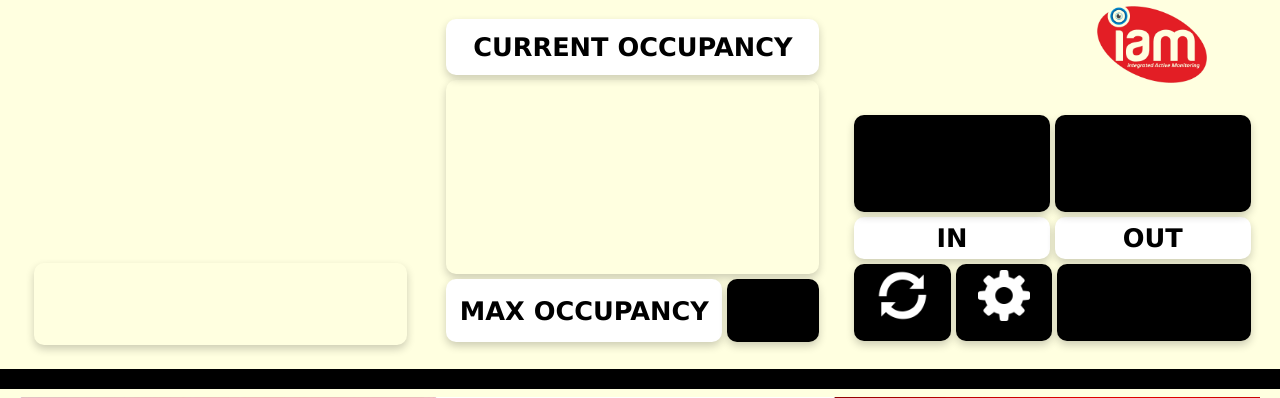
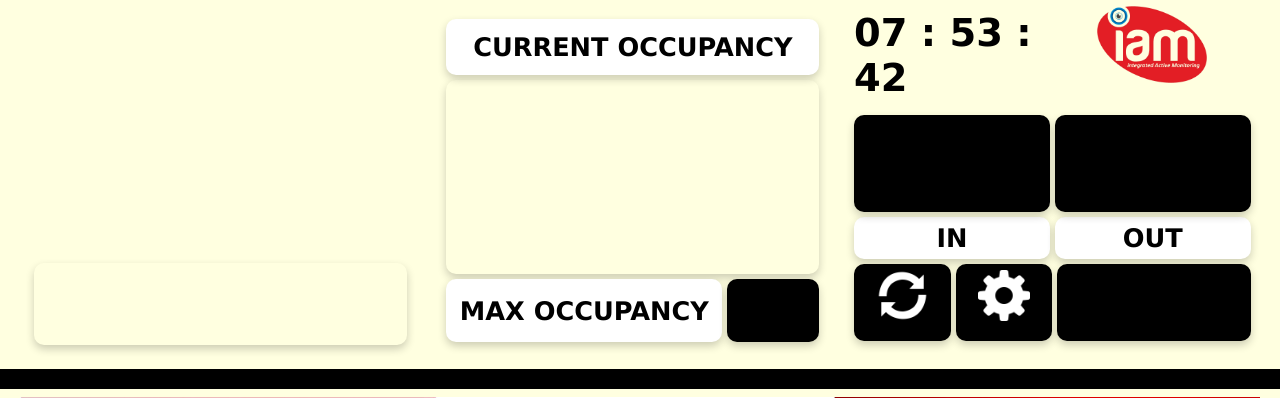
Before and after one commit to NiharZanwar/pcm_counter, a Flask app: page /home in a window 1280 px wide. Shown: the top 398 px of the page. Run offline with Flask 2, Linux system fonts and the light colour scheme.

Commit message:
added clock and setting s to change banner text

```diff
--- a/app.py
+++ b/app.py
@@ -161,7 +161,8 @@ def get_settings_values():
                 "success": 1,
                 "maximum-occupancy": config["maximum_occupancy"],
                 "audio-stop": config["audio-stop"],
-                "audio-go": config["audio-go"]
+                "audio-go": config["audio-go"],
+                "banner-text": config["banner-text"]
             }
             return json.dumps(response)
     elif request.method == 'POST':
@@ -172,7 +173,7 @@ def get_settings_values():
         config["maximum_occupancy"] = int(json_response["maximum_occupancy"])
         config["audio-stop"] = int(json_response["audio-stop"])
         config["audio-go"] = int(json_response["audio-go"])
-
+        config["banner-text"] = json_response["banner-text"]
         if set_config_data(json.dumps(config)) == 0:
             return json.dumps({"success": 0})
         else:
@@ -195,7 +196,8 @@ def hello_name():
         "config_error": False,
         "audio-stop": 1,
         "audio-go": 1,
-        "live_status": get_live_devices()
+        "live_status": get_live_devices(),
+        "banner-text": ""
     }
 
     config = get_config_data()
@@ -213,6 +215,7 @@ def hello_name():
         total_result["occupancy_color"] = "darkgreen"
     total_result["audio-stop"] = config["audio-stop"]
     total_result["audio-go"] = config["audio-go"]
+    total_result["banner-text"] = config["banner-text"]
     total_result["success"] = 1
 
     return json.dumps(total_result)
@@ -223,7 +226,7 @@ def get_icon(icon):
     return send_from_directory(UPLOAD_FOLDER, icon)
 
 
-@app.route('/show_image', methods=['GET'])
+@app.route('/live_data', methods=['GET'])
 def show_image():
     global device_list
     return str(device_list)
--- a/config/config.json
+++ b/config/config.json
@@ -1 +1 @@
-{"number_of_devices": 1, "device_ip": ["192.168.1.100"], "maximum_occupancy": 6, "relative_offset": -4, "live_offset": 0, "name": "test-device", "success": 1, "audio-stop": 1, "audio-go": 1}
+{"number_of_devices": 1, "device_ip": ["192.168.1.100"], "maximum_occupancy": 6, "relative_offset": -4, "live_offset": 0, "name": "test-device", "success": 1, "audio-stop": 1, "audio-go": 0, "banner-text": "Follow Social Distancing. Wear Mask"}
--- a/for_restart.py
+++ b/for_restart.py
@@ -1 +1 @@
-value = '2020/05/12 00:41:04'
+value = '2020/05/12 12:13:57'
--- a/static/styles/display.css
+++ b/static/styles/display.css
@@ -313,3 +313,15 @@ body{
     margin-left: auto;
     margin-right: auto;
 }
+
+#clock {
+    /*border-radius: 10px;*/
+    /*box-shadow: 0 4px 8px 0 rgba(0, 0, 0, 0.2);*/
+    display: flex;
+    justify-content: center;
+    align-items: center;
+    font-size: 3vw;
+    color: black;
+    background-color: lightyellow;
+    font-weight: bold;
+}
--- a/templates/display.html
+++ b/templates/display.html
@@ -9,7 +9,7 @@
 
 <div class="grid-container">
     <div class="banner">
-        <marquee id="banner-id"><b>STAY SAFE. WEAR MASK. WASH HANDS. USE SANITIZER</b></marquee>
+        <marquee id="banner-id"></marquee>
     </div>
     <div class="advertisement">
         <img id="advertisement-id" src="get_icon/ad.jpg">
@@ -51,7 +51,9 @@
                 <div class="logo">
                     <img id="logo-id" src="get_icon/logo.png">
                 </div>
-                <div class="time"></div>
+                <div class="time">
+                    <div id="clock"></div>
+                </div>
             </div>
             <div class="add-data">
                 <div class="home">
@@ -86,6 +88,26 @@
 
 
     timer = setInterval(update_screen, 2000);
+    timer2 = setInterval(make_clock, 1000);
+
+    function make_clock() {
+        var date = new Date(); /* creating object of Date class */
+        var hour = date.getHours();
+        var min = date.getMinutes();
+        var sec = date.getSeconds();
+        hour = updateTime(hour);
+        min = updateTime(min);
+        sec = updateTime(sec);
+        document.getElementById("clock").innerText = hour + " : " + min + " : " + sec;
+    }
+
+    function updateTime(k) {
+        if (k < 10) {
+            return "0" + k;
+        } else {
+            return k;
+        }
+    }
 
     function change_add_data(live_status) {
         var device_status = "Active Devices : <br>" + live_status["active_number"] + ' / ' + live_status["total_devices"];
@@ -140,6 +162,9 @@
         }
     }
 
+    function set_banner_text(text) {
+        document.getElementById("banner-id").innerHTML = "<b>" + text + "</b>";
+    }
 
     function update_screen() {
         var xhttp = new XMLHttpRequest();
@@ -155,6 +180,7 @@
                 change_status_icon(response["status"], response["occupancy_color"]);
                 change_add_data(response["live_status"]);
                 play_audio(response["status"], response["audio-stop"], response["audio-go"]);
+                set_banner_text(response["banner-text"]);
             }
         };
 
```
Also changed, not shown: templates/settings.html (+7 -2 lines), 1 other file.
